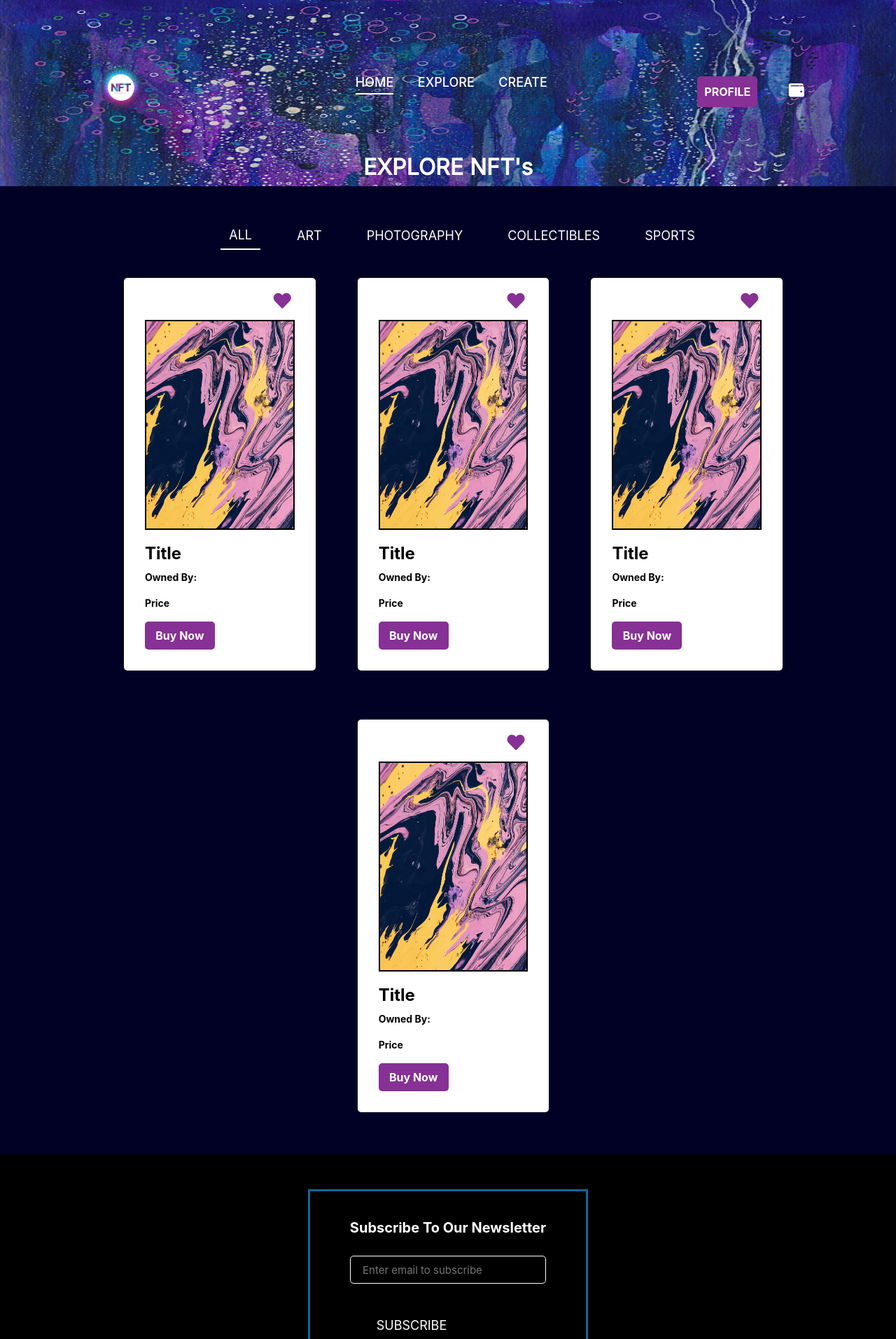
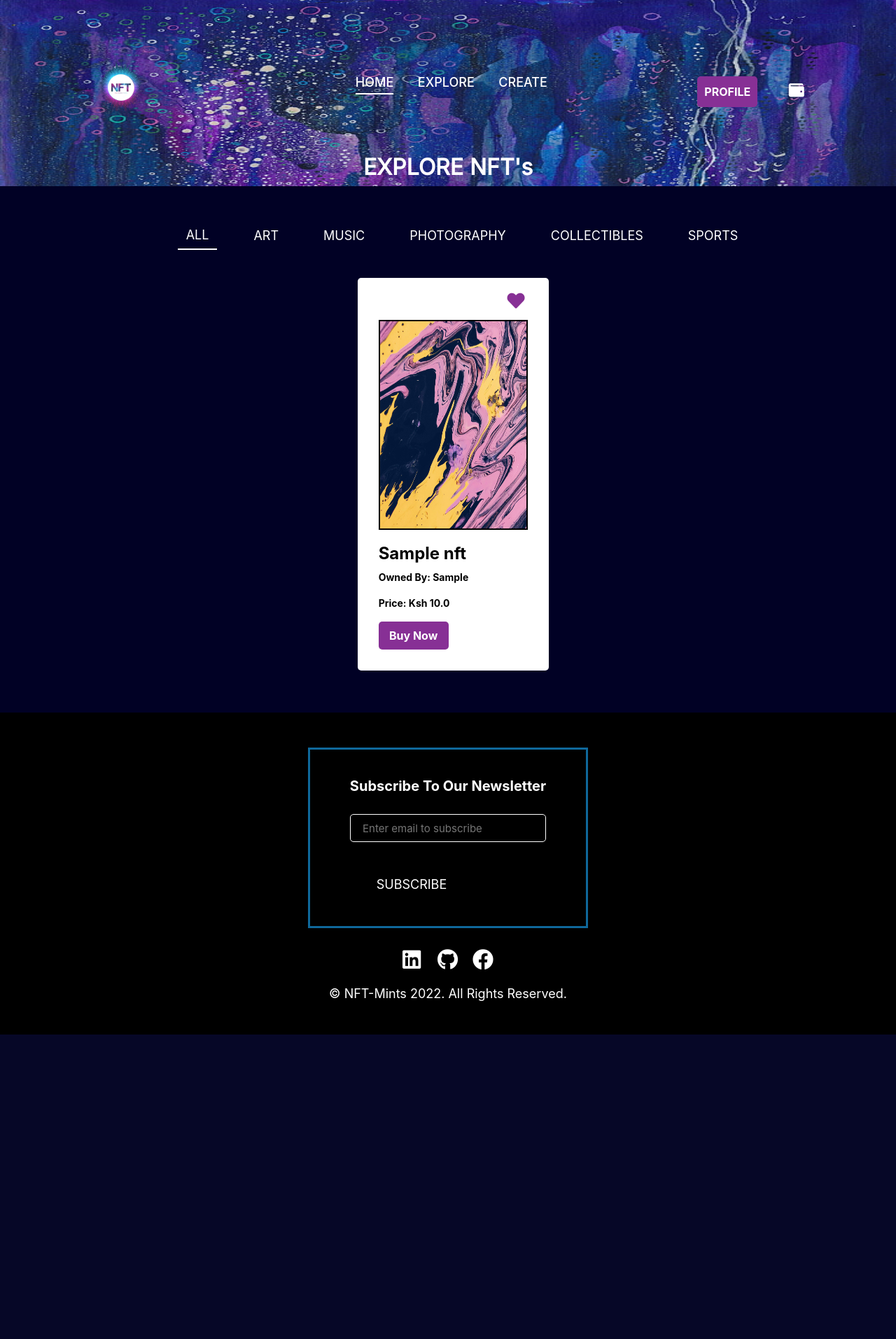
Before and after one commit to Langat20/NFT-MINTs, a Flask app: page /explore/explore-nfts/all/ in a window 1280 px wide. Shown: the top 1913 px of the page at 70% size. After the commit the page ends 1478 px from the top, so only its background shows below. Run offline with Flask 2, Linux system fonts and the light colour scheme; tables that the repository leaves empty hold one stand-in row (values such as "Sample post"); some libraries are stand-ins or nearby versions; some web fonts are replaced.

Commit message:
patch:explore category -- add category var in url_for

```diff
--- a/app/templates/explore/explore.html
+++ b/app/templates/explore/explore.html
@@ -1,4 +1,5 @@
 {% extends 'base.html' %}
+{% import 'macros.html' as macro %}
 
 {% block content %}
 
@@ -16,66 +17,17 @@
   </div> -->
 
   <div id="categories">
-    <button class="btn active"><a href="#">ALL</a></button>
-    <button class="btn"><a href="#">ART</a></button>
-    <button class="btn"><a href="#">PHOTOGRAPHY</a></button>
-    <button class="btn"><a href="#">COLLECTIBLES</a></button>
-    <button class="btn"><a href="#">SPORTS</a></button>
+    <a class="btn active" href="{{url_for('explore.explore_nfts', category="ALL")}}">ALL</a>
+    <a class="btn" href="{{url_for('explore.explore_nfts', category="ART")}}">ART</a>
+    <a class="btn" href="{{url_for('explore.explore_nfts', category="MUSIC")}}">MUSIC</a>
+    <a class="btn" href="{{url_for('explore.explore_nfts', category="PHOTOGRAPHY")}}">PHOTOGRAPHY</a>
+    <a class="btn" href="{{url_for('explore.explore_nfts', category="COLLECTIBLES")}}">COLLECTIBLES</a>
+    <a class="btn" href="{{url_for('explore.explore_nfts', category="SPORTS")}}">SPORTS</a>
   </div>
 
   <div class="container">
     <div class="row">
-      <div class="col-md-3">
-
-        <i class="fas fa-heart"></i>
-        <img src="../../static/images/feed-img.jpg" alt="NFT image">
-        <div class="feed-info">
-          <h4 class="title">Title</h4>
-          <p>Owned By:</p>
-          <p>Price</p>
-          <button class="buy-btn"><a href="">Buy Now</a></button>
-        </div>
-
-      </div>
-
-      <div class="col-md-3">
-
-        <i class="fas fa-heart"></i>
-        <img src="../../static/images/feed-img.jpg" alt="NFT image">
-        <div class="feed-info">
-          <h4 class="title">Title</h4>
-          <p>Owned By:</p>
-          <p>Price</p>
-          <button class="buy-btn"><a href="">Buy Now</a></button>
-        </div>
-
-      </div>
-
-      <div class="col-md-3">
-
-        <i class="fas fa-heart"></i>
-        <img src="../../static/images/feed-img.jpg" alt="NFT image">
-        <div class="feed-info">
-          <h4 class="title">Title</h4>
-          <p>Owned By:</p>
-          <p>Price</p>
-          <button class="buy-btn"><a href="">Buy Now</a></button>
-        </div>
-
-      </div>
-
-      <div class="col-md-3">
-
-        <i class="fas fa-heart"></i>
-        <img src="../../static/images/feed-img.jpg" alt="NFT image">
-        <div class="feed-info">
-          <h4 class="title">Title</h4>
-          <p>Owned By:</p>
-          <p>Price</p>
-          <button class="buy-btn"><a href="">Buy Now</a></button>
-        </div>
-
-      </div>
+      {{macro.display_nfts(nfts)}}
     </div>
   </div>
 </div>
--- a/app/templates/home/index.html
+++ b/app/templates/home/index.html
@@ -26,7 +26,7 @@
 
     <ul id="nav-btns">
       <li><a class="link active" href="#">HOME</a></li>
-      <li><a class="link" href="{{url_for('explore.exploreNFTs')}}">EXPLORE</a></li>
+      <li><a class="link" href="{{url_for('explore.explore_nfts', category='all')}}">EXPLORE</a></li>
       <li><a class="link" href="#">CREATE</a></li>
     </ul>
 
@@ -42,7 +42,7 @@
     <div class="intro-txt">
       <h2>Discover, Create or Sell <span class="purple-txt">DIGITAL ITEMS</span> </h2>
       <p>Partner with one of the best retailers to showcase your brand and products</p>
-      <button class="explore-btn"><a href="{{url_for('explore.exploreNFTs')}}">EXPLORE</a></button>
+      <button class="explore-btn"><a href="{{url_for('explore.explore_nfts', category='all')}}">EXPLORE</a></button>
     </div>
 
     <img src="../../static/images/home-img.png" alt="Home Background Image">
--- /dev/null
+++ b/app/templates/macros.html
@@ -0,0 +1,14 @@
+{% macro display_nfts(nfts) %}
+  {% for nft in nfts %}
+    <div class="col-md-3">
+        <i class="fas fa-heart"></i>
+        <img src="{{url_for('static', filename='images/feed-img.jpg')}}" alt="NFT image">
+        <div class="feed-info">
+          <h4 class="title">{{nft.title}}</h4>
+          <p>Owned By: {{nft.user|title}}</p>
+          <p>Price: Ksh {{nft.price}}</p>
+          <button class="buy-btn"><a href="#">Buy Now</a></button>
+        </div>
+      </div>
+  {% endfor %}
+{% endmacro %}
--- a/app/templates/navbar.html
+++ b/app/templates/navbar.html
@@ -10,7 +10,7 @@
 
   <ul id="nav-btns">
     <li><a class="link active" href="{{url_for('home.index')}}">HOME</a></li>
-    <li><a class="link" href="{{url_for('explore.exploreNFTs')}}">EXPLORE</a></li>
+    <li><a class="link" href="{{url_for('explore.explore_nfts', category='all')}}">EXPLORE</a></li>
     <li><a class="link" href="#">CREATE</a></li>
   </ul>
 
```
